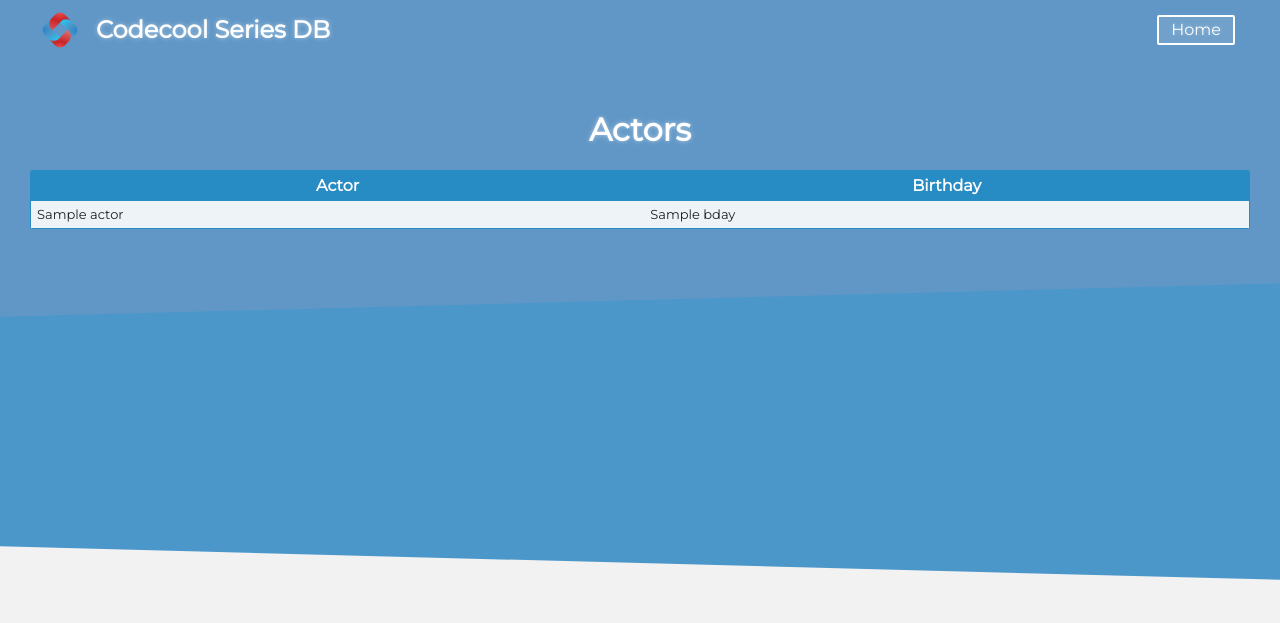
After one commit to blazsando/web-practice, a Flask app: template templates/actors.html in a window 1280 px wide. The commit adds this page. Shown: the top 623 px of the page. Run offline with Flask 2, Linux system fonts and the light colour scheme; the template is opened without the code that fills it: most values are stand-ins (such as "Sample title", 1, 10 or a date in 2020).

Commit message:
add solution for the probe PA

```diff
--- a/data/data_manager.py
+++ b/data/data_manager.py
@@ -63,7 +63,7 @@ def get_connection_data(db_name=None):
 
 def execute_script_file(file_path):
     """
-    Execute script file based on the given file path.
+    Execute script.js file based on the given file path.
     Print the result of the execution to console.
 
     Example:
@@ -79,7 +79,7 @@ def execute_script_file(file_path):
             try:
                 sql_to_run = script_file.read()
                 cursor.execute(sql_to_run)
-                print("{} script executed successfully.".format(file_path))
+                print("{} script.js executed successfully.".format(file_path))
             except Exception as ex:
                 print("Execution of {} failed".format(file_path))
                 print(ex.args)
--- a/main.py
+++ b/main.py
@@ -1,11 +1,26 @@
-from flask import Flask
-
+from flask import Flask, render_template, jsonify, request
+from data import queries
 app = Flask('web-practice')
 
 
 @app.route('/')
 def index():
-    return 'Hello world'
+    return render_template('index.html')
+
+
+@app.route('/display_actors')
+def actors():
+    actors_data = queries.actors_in_more_than_three_shows()
+    return render_template('actors.html', actors_data=actors_data)
+
+
+@app.route('/get_played_characters')
+def get_played_characters():
+    # current_actor_id = int(request.args.get('current_actor'))
+    current_actor_id = (request.args.get('current_actor'))
+    characters = queries.get_played_characters(current_actor_id)
+    print(current_actor_id)
+    return jsonify(characters)
 
 
 def main():
--- /dev/null
+++ b/static/js/script.js
@@ -0,0 +1,41 @@
+async function getPlayedCharacters(currentActor){
+    let data = await fetch (`/get_played_characters?current_actor=${currentActor}`)
+    return data.json()
+}
+
+async function listCharacters(currentActor) {
+    const characters = await getPlayedCharacters(currentActor);
+    const actorDiv = document.querySelector('#character');
+    console.log(characters[0]['name'])
+    actorDiv.innerHTML = ""
+    let titleCharacter = document.createElement('h2')
+    titleCharacter.textContent = `Played characters by the actor: ${characters[0]['name']}`
+    actorDiv.appendChild(titleCharacter)
+    for (const character of characters) {
+        let paragraph = document.createElement('p');
+        paragraph.innerText = character.character_name;
+        // console.log(paragraph)
+        actorDiv.appendChild(paragraph)
+    }
+}
+
+function initPage() {
+    // let actorInTable = document.querySelectorAll('[data-set="actors"] tr td')
+    let actorInTable = document.querySelectorAll('td[data-about-actor]');
+    let clickOnBody = document.querySelector('section');
+    // console.log(actorInTable)
+    actorInTable.forEach(actor => {
+        actor.addEventListener('click', () => {
+            console.log(actor.dataset)
+            const currentActor = actor.dataset.aboutActor
+            listCharacters(currentActor);
+
+        })
+    // clickOnBody.addEventListener('click', () => {
+    //     let currentActor = 0
+    //     listCharacters(currentActor);
+    //     })
+    })
+}
+
+initPage();
--- a/static/style/background.css
+++ b/static/style/background.css
@@ -32,3 +32,10 @@
 
     background: #4c97ca;
 }
+
+p{
+    background-color: white;
+    margin: 5px;
+    padding: 0px;
+    text-align: center;
+}
--- /dev/null
+++ b/templates/actors.html
@@ -0,0 +1,27 @@
+{% extends 'index.html' %}
+
+{% block title %}
+<h1 class="title text-center">Actors</h1>
+{% endblock %}
+
+{% block content %}
+
+    <table data-set="actors">
+        <tr>
+            <th>Actor</th>
+            <th>Birthday</th>
+        </tr>
+        {% for data in actors_data %}
+            <tr>
+{#            <td data-about-actor="{{data.id}}">{{ data.actor }}</td>#}
+            <td data-about-actor="{{data.actor}}">{{ data.actor }}</td>
+            <td>{{ data.bday }}</td>
+            </tr>
+        {% endfor %}
+    </table>
+
+    <div class="container" id="character">
+
+    </div>
+
+{% endblock %}
--- a/templates/index.html
+++ b/templates/index.html
@@ -28,6 +28,7 @@
 
     <!-- page specific styling -->
     <link rel="stylesheet" href="{{ url_for('static', filename='style/detailed-view.css') }}">
+    <script src="{{ url_for('static', filename='js/script.js') }}" defer></script>
 </head>
 
 <body>
@@ -40,7 +41,10 @@
         </div>
     </header>
     <section>
+        {% block title %}
         <h1 class="title text-center">Hello world!</h1>
+        {% endblock %}
+        {% block content %}
         <div class="card">
             <h2>Welcome Web students!</h2>
             <p>This great project is gonna guide you through of most basic python and flas features</p>
@@ -50,6 +54,8 @@
             </p>
         </div>
     </section>
+    {% endblock %}
+
     <footer>
         Copyright, bla-bla
     </footer>
```
Also changed, not shown: data/queries.py (+21 -0 lines), README2.md, data/dump_1000_shows/codecool_public_seasons.sql, 1 other file.
